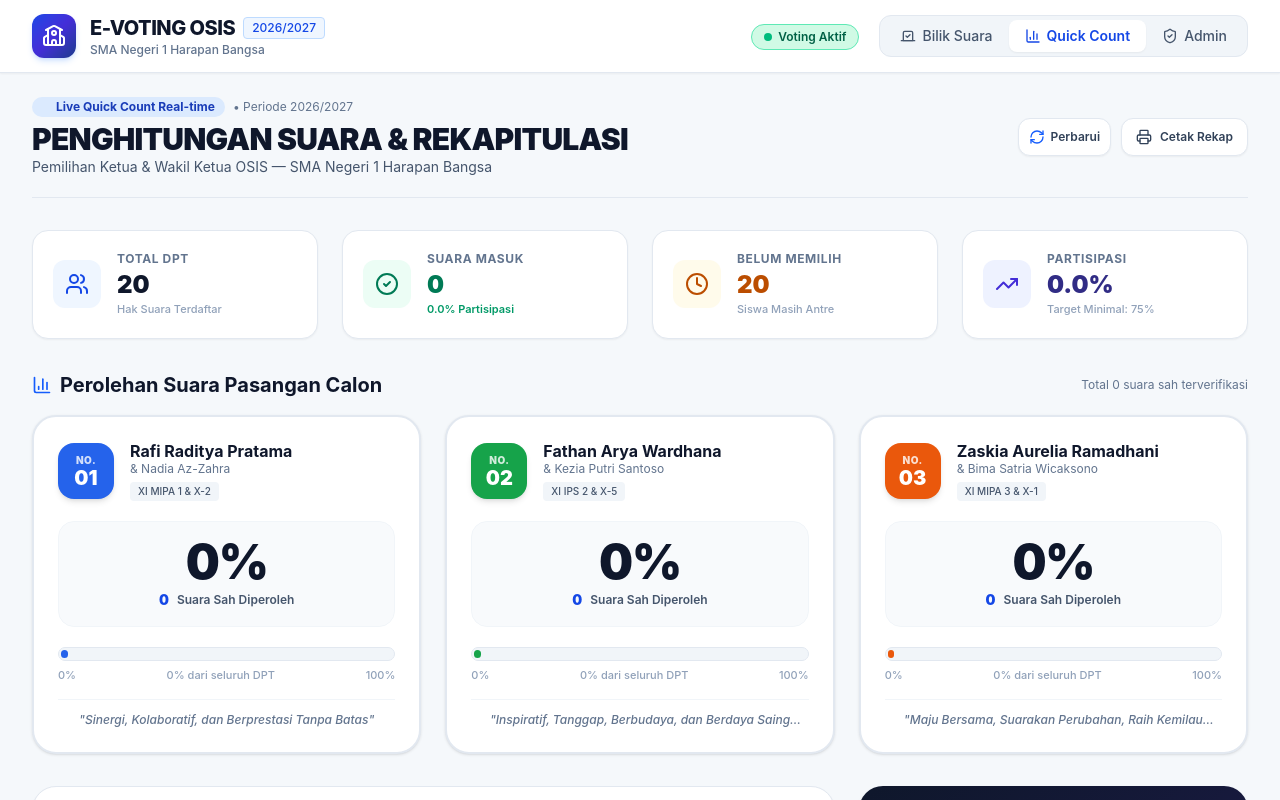
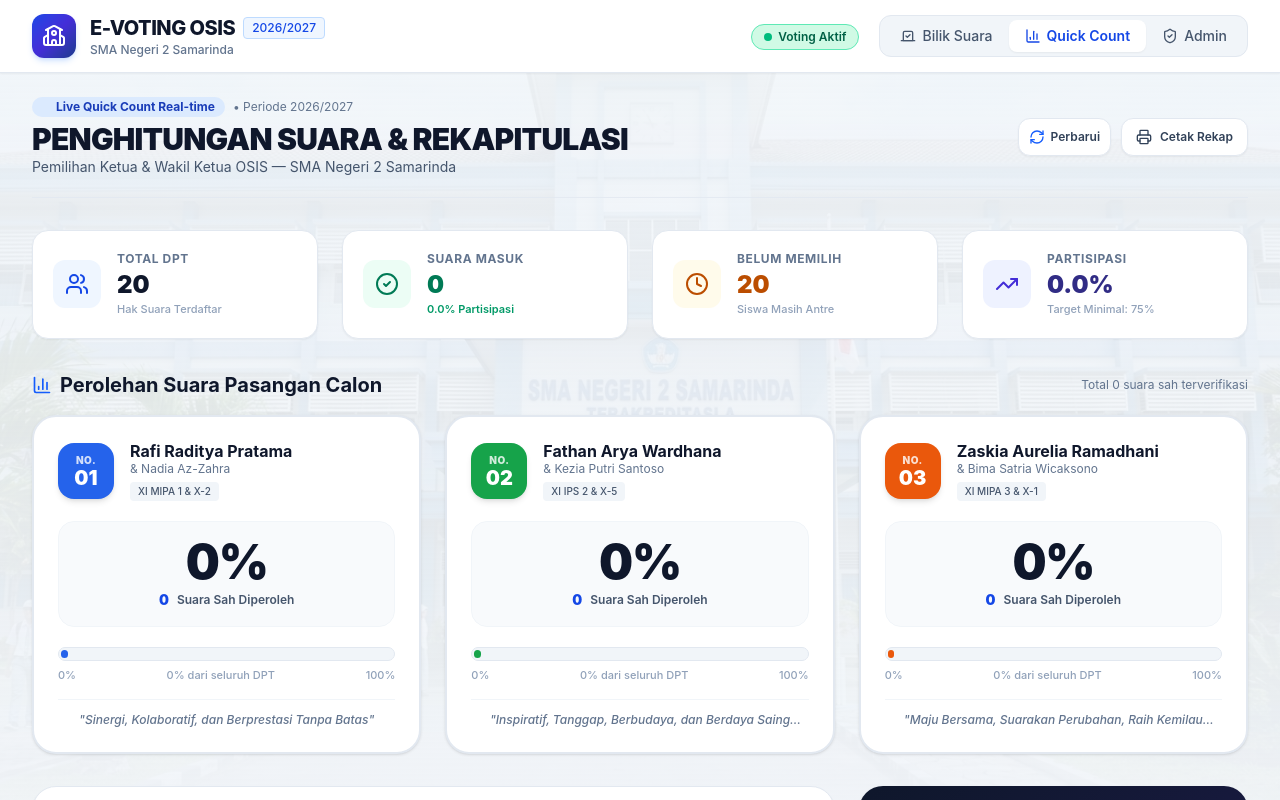
Before and after one commit to firdaustommy1989/t0m2yarn3t, a React (Vite) app: page / in a window 1280 px wide. Both pictures are taken after a click on the button "Quick Count". Shown: the top 800 px of the page. Built offline with nearby package versions, Linux system fonts and the light colour scheme.

Commit message:
feat: update branding to SMAN 2 Samarinda
- Update school profile and metadata to SMAN 2 Samarinda
- Implement background image for quick count view
- Add automatic migration for school data in local storage

```diff
--- a/metadata.json
+++ b/metadata.json
@@ -2,5 +2,7 @@
   "name": "E-Voting OSIS - Pemilihan Ketua OSIS Sekolah",
   "description": "Sistem E-Voting pemilihan Ketua dan Wakil Ketua OSIS sekolah dengan dashboard admin, upload DPT, manajemen kandidat, bilik suara digital terenkripsi token, dan quick count suara.",
   "requestFramePermissions": [],
-  "majorCapabilities": ["MAJOR_CAPABILITY_SERVER_SIDE_GEMINI_API"]
+  "majorCapabilities": [
+    "MAJOR_CAPABILITY_SERVER_SIDE_GEMINI_API"
+  ]
 }
--- a/src/components/public/PublicQuickCountView.tsx
+++ b/src/components/public/PublicQuickCountView.tsx
@@ -83,9 +83,24 @@ export const PublicQuickCountView: React.FC<PublicQuickCountViewProps> = ({
   }
 
   return (
-    <div className="max-w-7xl mx-auto px-4 sm:px-6 lg:px-8 py-6 space-y-8">
-      {/* Top Header & Ticker */}
-      <div className="flex flex-col md:flex-row md:items-center justify-between gap-4 border-b border-slate-200 pb-5">
+    <div className="relative min-h-[calc(100vh-120px)]">
+      {/* Background Samar-samar Gedung SMAN 2 Samarinda */}
+      <div
+        className="pointer-events-none fixed inset-0 z-0 overflow-hidden print:hidden select-none"
+        aria-hidden="true"
+      >
+        <img
+          src="/src/assets/images/sman2_samarinda_bg_1791879520803.jpg"
+          alt="Latar Belakang Gedung SMAN 2 Samarinda"
+          referrerPolicy="no-referrer"
+          className="w-full h-full object-cover object-center opacity-15 filter blur-[0.4px] scale-105"
+        />
+        <div className="absolute inset-0 bg-gradient-to-b from-slate-100/80 via-slate-100/50 to-slate-100/85"></div>
+      </div>
+
+      <div className="relative z-10 max-w-7xl mx-auto px-4 sm:px-6 lg:px-8 py-6 space-y-8">
+        {/* Top Header & Ticker */}
+        <div className="flex flex-col md:flex-row md:items-center justify-between gap-4 border-b border-slate-200/80 pb-5">
         <div>
           <div className="flex items-center gap-2 mb-1">
             <span className="inline-flex items-center gap-1.5 px-2.5 py-0.5 rounded-full text-xs font-bold bg-blue-100 text-blue-800">
@@ -349,5 +364,6 @@ export const PublicQuickCountView: React.FC<PublicQuickCountViewProps> = ({
         </div>
       </div>
     </div>
-  );
+  </div>
+);
 };
--- a/src/data/defaultData.ts
+++ b/src/data/defaultData.ts
@@ -1,8 +1,8 @@
 import { Candidate, ElectionSettings, Voter, VoteRecord } from '../types/election';
 
 export const DEFAULT_SETTINGS: ElectionSettings = {
-  schoolName: 'SMA Negeri 1 Harapan Bangsa',
-  schoolAddress: 'Jl. Pemuda Pendidikan No. 45, Jakarta',
+  schoolName: 'SMA Negeri 2 Samarinda',
+  schoolAddress: 'Jl. Kemakmuran No. 27, Samarinda, Kalimantan Timur',
   electionTitle: 'Pemilihan Ketua & Wakil Ketua OSIS',
   periodYear: '2026/2027',
   status: 'active',
--- a/src/utils/storage.ts
+++ b/src/utils/storage.ts
@@ -33,7 +33,13 @@ export function getSettings(): ElectionSettings {
       saveSettings(DEFAULT_SETTINGS);
       return DEFAULT_SETTINGS;
     }
-    return JSON.parse(raw);
+    const parsed = JSON.parse(raw);
+    if (parsed.schoolName === 'SMA Negeri 1 Harapan Bangsa') {
+      parsed.schoolName = DEFAULT_SETTINGS.schoolName;
+      parsed.schoolAddress = DEFAULT_SETTINGS.schoolAddress;
+      saveSettings(parsed);
+    }
+    return parsed;
   } catch {
     return DEFAULT_SETTINGS;
   }
```
Also changed, not shown: src/assets/images/sman2_samarinda_bg_1791879520803.jpg (added).
